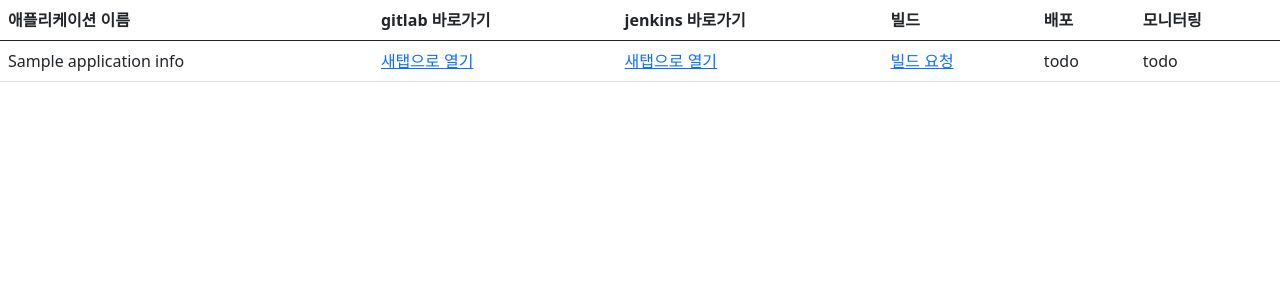
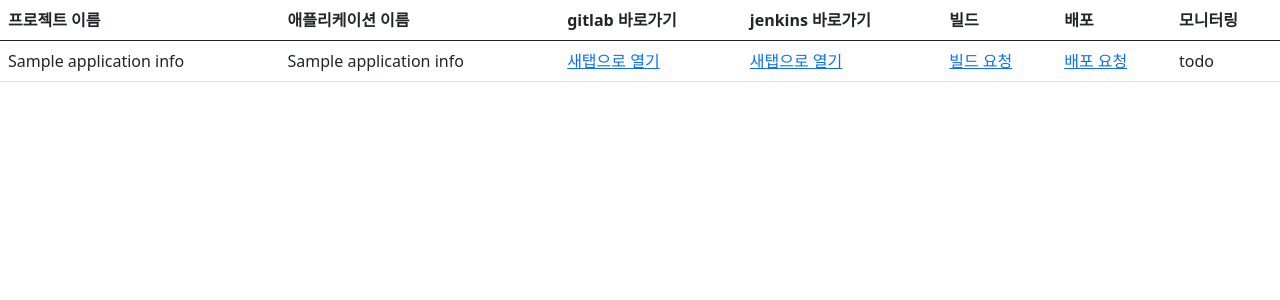
Before and after one commit to srmproject/prototype-server, a Python web app: template templates/gitlab/application_dashboard.html in a window 1280 px wide. Shown: the part 56-356 px from the top of the page. Run offline with Jinja, Linux system fonts and the light colour scheme; the template is opened without the code that fills it: most values are stand-ins (such as "Sample title", 1, 10 or a date in 2020).

Commit message:
애플리케이션 대시보드 페이지에서 프로젝트 이름 추가

```diff
--- a/templates/gitlab/application_dashboard.html
+++ b/templates/gitlab/application_dashboard.html
@@ -9,6 +9,7 @@
       <table class="table">
         <thead class="thead-dark">
           <tr>
+            <th scope="col">프로젝트 이름</th>
             <th scope="col">애플리케이션 이름</th>
             <th scope="col">gitlab 바로가기</th>
             <th scope="col">jenkins 바로가기</th>
@@ -20,7 +21,8 @@
         <tbody>
         {% for application_info in application_infos %}
           <tr>
-            <td>{{application_info.name}}</td>
+            <td>{{application_info.projectname}}</td>
+            <td>{{application_info.appname}}</td>
             <td>
               <a href="{{application_info.gitlab_url}}" target="_blank">새탭으로 열기</a>
             </td>
@@ -30,7 +32,9 @@
             <td>
               <a href="/api/v1/jenkins/triggerjob/{{application_info.jenkins_jobpath}}" target="_blank">빌드 요청</a>
             </td>
-            <td>todo</td>
+            <td>
+              <a href="/api/v1/argocd/deploy/{{application_info.appname}}" target="_blank">배포 요청</a>
+            </td>
             <td>todo</td>
           </tr>
         {% endfor %}
```
Also changed, not shown: apis/gitlab/namespace.py (+7 -6 lines).
